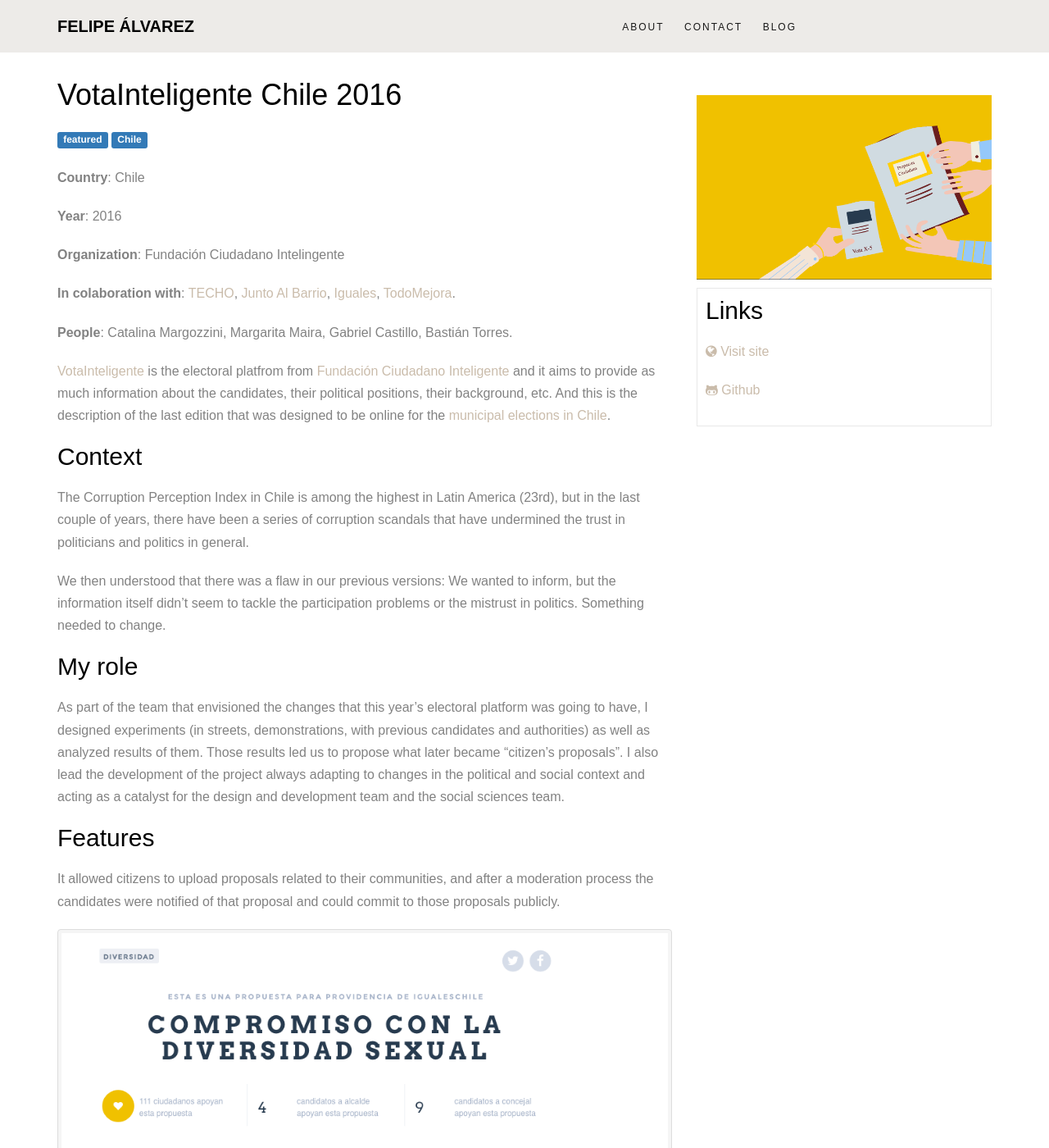
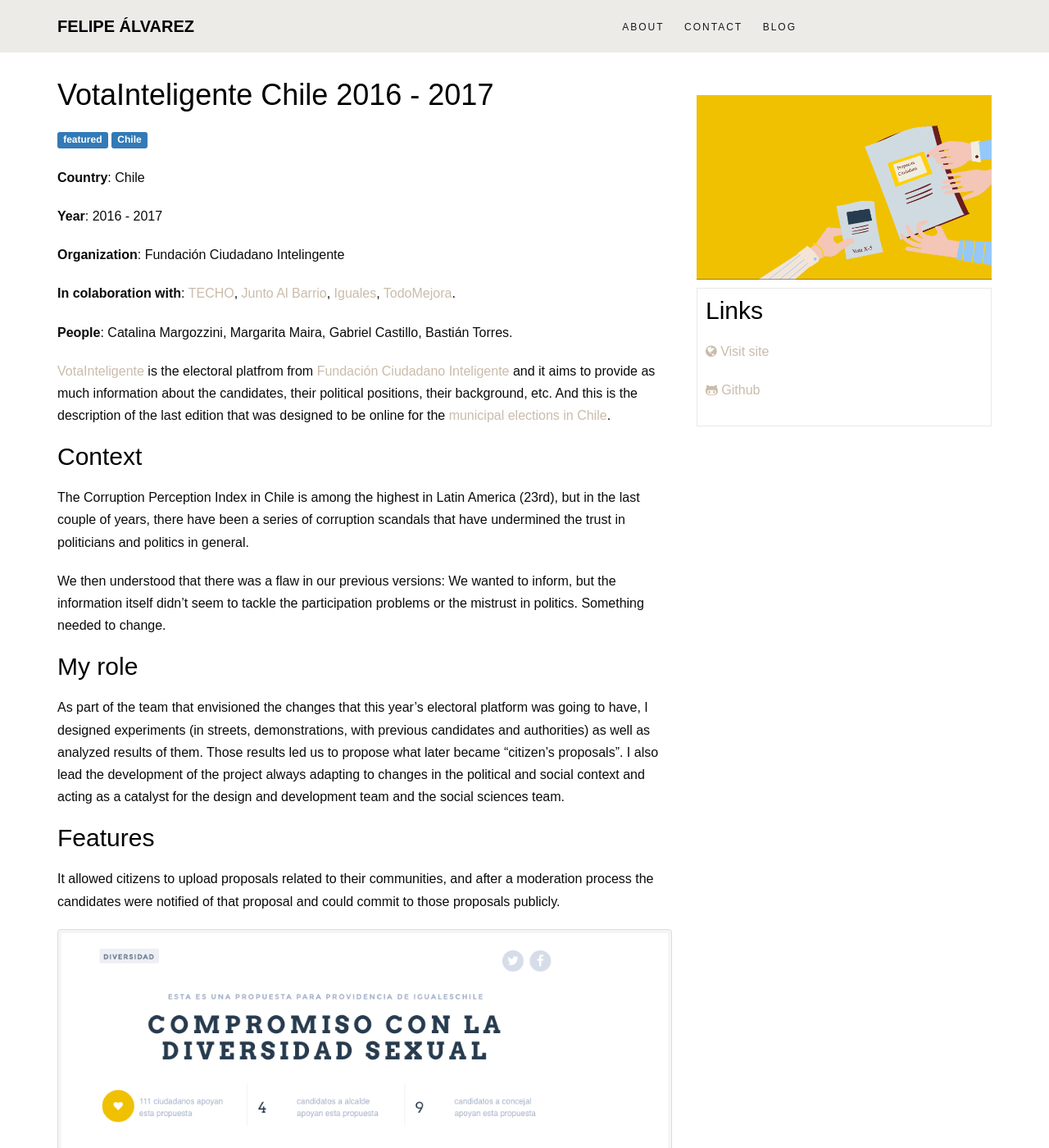
Before and after one commit to lfalvarez/portfolio, a Jekyll site: the page built from _posts/2016-06-13-votainteligente.markdown, in a window 1280 px wide and 1400 px high. Shown: the whole window at 82% size. Built offline with Jekyll 4.4.1, drawn with Linux system fonts in a browser that asks for light colours.

Commit message:
Arreglando el portafolio

```diff
--- a/_posts/2016-06-13-votainteligente.markdown
+++ b/_posts/2016-06-13-votainteligente.markdown
@@ -1,10 +1,10 @@
 ---
 layout: post
-title:  "VotaInteligente Chile 2016"
+title:  "VotaInteligente Chile 2016 - 2017"
 date:   2016-06-13 10:51:47 +0530
 categories: featured
 img: vota.png
-year: 2016
+year: 2016 - 2017
 category: Chile
 country: Chile
 organization: Fundación Ciudadano Intelingente
--- a/css/style.css
+++ b/css/style.css
@@ -15,7 +15,7 @@
   font-weight: 300;
   font-size: 16px;
   line-height: 1.7;
-  color: #828282;
+  color: #0B0B0B;
   background: #fff;
 }
 
@@ -606,6 +606,7 @@
   float: left;
   margin-bottom: 1em;
   padding-bottom: 1em;
+  font-weight: normal;
 }
 .author .author-inner {
   background-size: cover;
```
Also changed, not shown: about.md (+1 -3 lines), index.html (+3 -4 lines), 1 other file.
